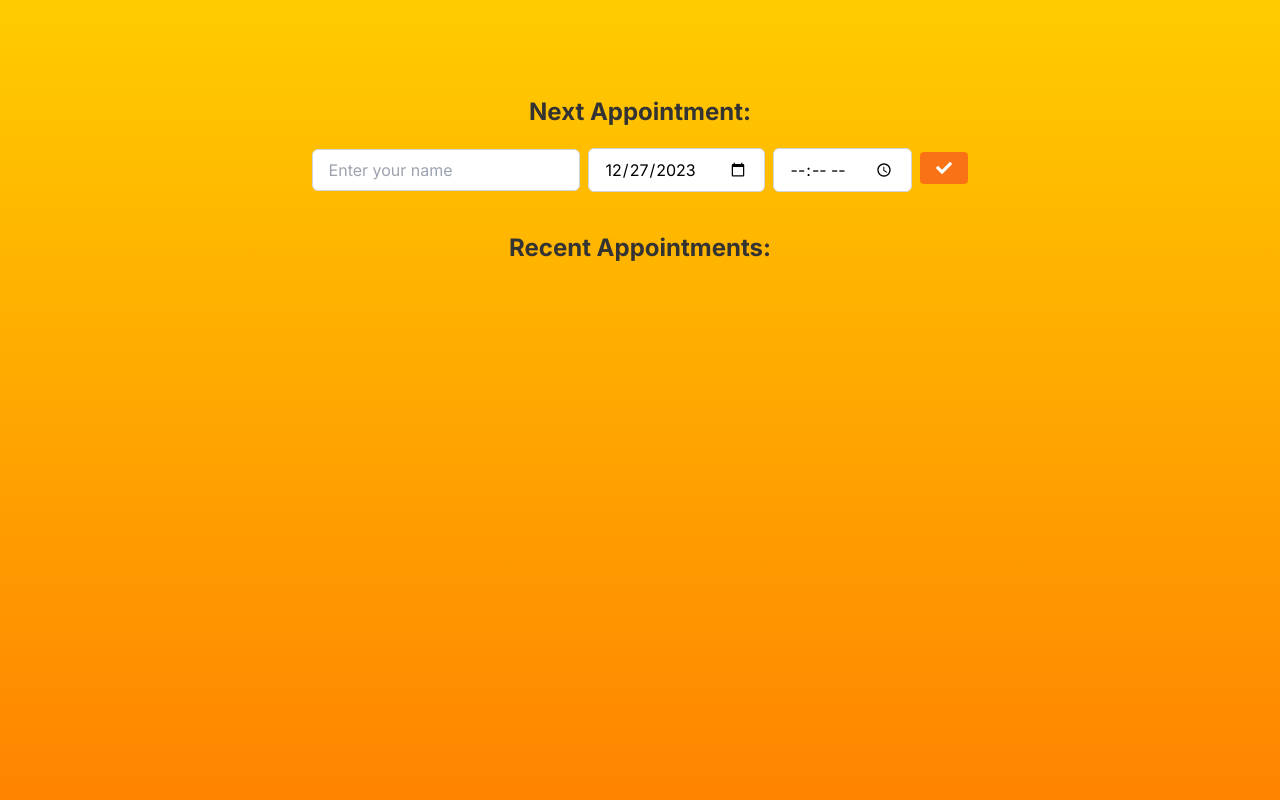
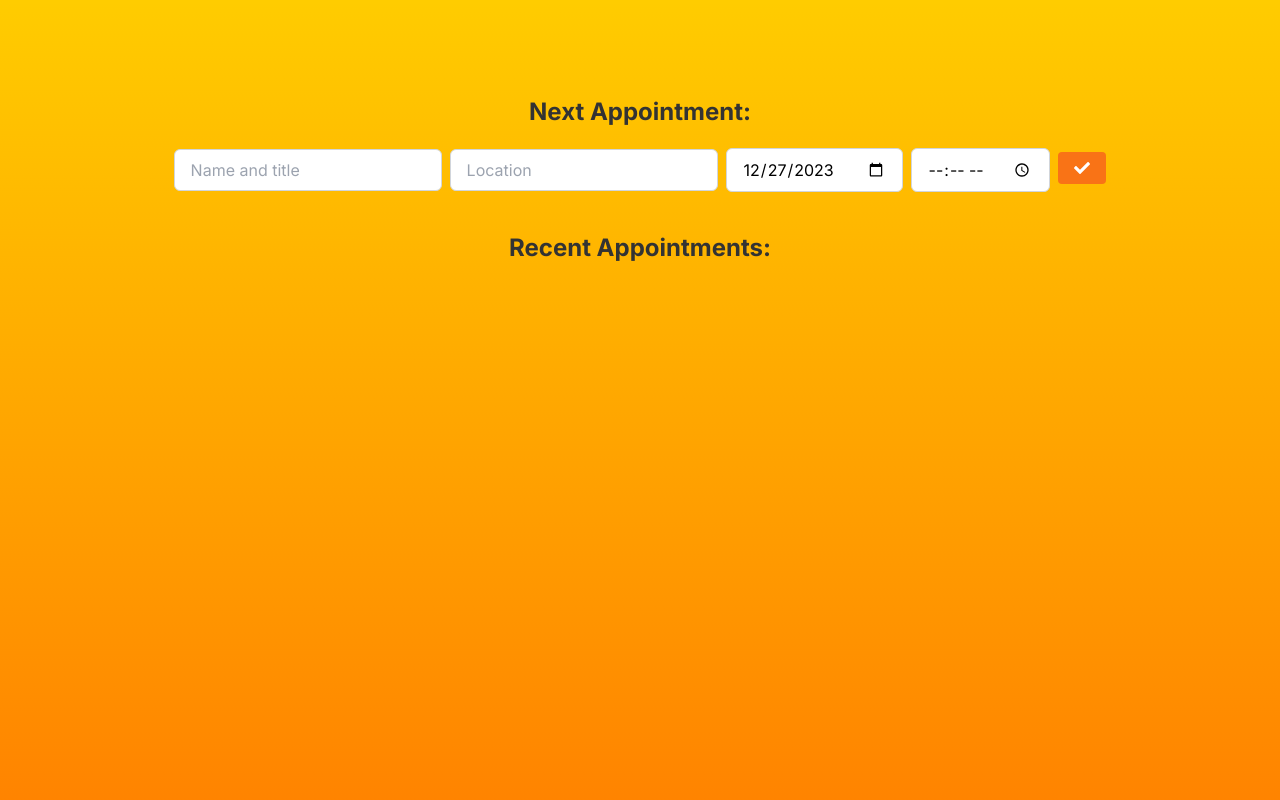
Before and after one commit to chris251190/cita, a Next.js app: page / in a window 1280 px wide. Shown: the top 800 px of the page. Built offline with nearby package versions, Linux system fonts and the light colour scheme.

Commit message:
Add location field to appointment form

```diff
--- a/app/page.tsx
+++ b/app/page.tsx
@@ -5,12 +5,14 @@ import { FaCheck, FaTimes, FaQrcode } from 'react-icons/fa';
 
 interface Appointment {
   name: string;
+  location: string;
   selectedDate: string;
   selectedTime: string;
 }
 
 export default function Home() {
   const [name, setName] = useState('');
+  const [location, setLocation] = useState('');
   const [selectedDate, setSelectedDate] = useState(new Date().toISOString().split('T')[0]);
   const [selectedTime, setSelectedTime] = useState(new Date().toLocaleTimeString([], { hour: '2-digit', minute: '2-digit' }));
   const [appointments, setAppointments] = useState<Appointment[]>([]);
@@ -28,13 +30,16 @@ export default function Home() {
       case 'time':
         setSelectedTime(value);
         break;
+      case 'location':
+        setLocation(value);
+        break;
     }
   };
 
   const handleFormSubmit = (e: React.FormEvent) => {
     e.preventDefault();
 
-    const newAppointment: Appointment = { name, selectedDate, selectedTime };
+    const newAppointment: Appointment = { name, location, selectedDate, selectedTime };
     setAppointments(prevAppointments => [...prevAppointments, newAppointment]);
     setShowQRCodeIndex(appointments.length);
   };
@@ -48,14 +53,17 @@ export default function Home() {
   };
 
   const formatGoogleCalendarURL = (appointment: Appointment) => {
+    const formatISODate = (date: Date) => date.toISOString().replace(/-|:|\.\d\d\d/g, '');
+
     const startDate = new Date(appointment.selectedDate + 'T' + appointment.selectedTime);
     const endDate = new Date(startDate.getTime() + 60 * 60 * 1000); // 1 hour later
 
     const params = {
       action: 'TEMPLATE',
       text: appointment.name,
-      dates: `${startDate.toISOString().replace(/-|:|\.\d\d\d/g, '')}/${endDate.toISOString().replace(/-|:|\.\d\d\d/g, '')}`,
-      details: 'Created via QR Code',
+      dates: `${formatISODate(startDate)}/${formatISODate(endDate)}`,
+      location: appointment.location,
+      details: 'Created via QR Code on Cita',
     };
 
     const url = new URL('https://www.google.com/calendar/render');
@@ -73,8 +81,16 @@ export default function Home() {
             type="text"
             name="name"
             className="border border-gray-300 rounded-md px-4 py-2 focus:outline-none focus:ring-2 focus:ring-orange-500 text-black mr-2 mb-5"
-            placeholder="Enter your name"
+            placeholder="Name and title"
             value={name}
+            onChange={handleInputChange}
+          />
+          <input
+            type="text"
+            name="location"
+            className="border border-gray-300 rounded-md px-4 py-2 focus:outline-none focus:ring-2 focus:ring-orange-500 text-black mr-2 mb-5"
+            placeholder="Location"
+            value={location}
             onChange={handleInputChange}
           />
           <input
```
